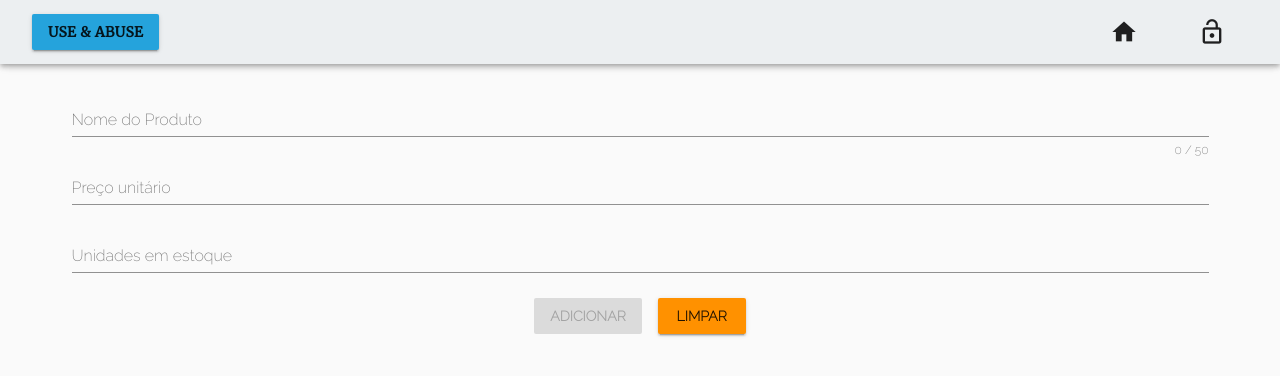
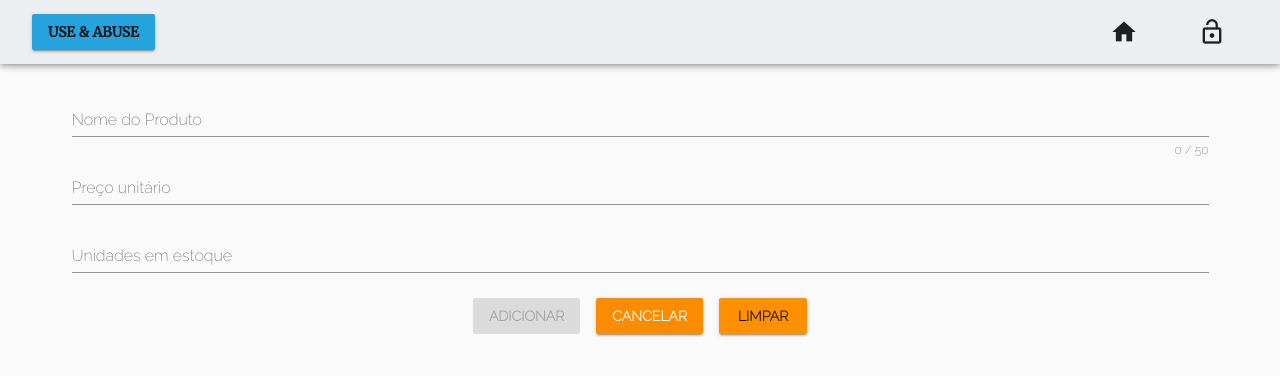
Before and after one commit to dougtq/stockings, a Vue app: page /add in a window 1280 px wide. Shown: the top 376 px of the page. Built offline with nearby package versions, Linux system fonts and the light colour scheme.

Commit message:
service-worker build

```diff
--- a/package.json
+++ b/package.json
@@ -17,8 +17,10 @@
     "axios": "^0.18.0",
     "firebase": "^4.12.1",
     "shortid": "^2.2.8",
+    "sw-precache-webpack-plugin": "^0.11.5",
     "vue": "^2.5.2",
     "vue-router": "^3.0.1",
+    "vuefire": "^1.4.5",
     "vuetify": "^1.0.13",
     "vuex": "^3.0.1"
   },
--- a/src/App.vue
+++ b/src/App.vue
@@ -34,9 +34,14 @@
         </v-navigation-drawer>
       </div>
       <v-toolbar clipped-right color="blue-grey lighten-5 black--text">
-        <v-toolbar-title>
-          <v-btn :to="{ name: 'Index' }" id="brand-name" color="light-blue lighten-1"><v-icon color="black"></v-icon><b> {{ title }} </b></v-btn>
-        </v-toolbar-title>
+        <span class="hidden-md-and-up">
+          <v-toolbar-side-icon @click="sidebar = !sidebar"></v-toolbar-side-icon>
+        </span>
+        <!-- <v-toolbar-title id="brand-name">
+        </v-toolbar-title> -->
+        <span class="hidden-sm-and-down">
+          <v-btn :to="{ name: 'Index' }" color="light-blue lighten-1"><v-icon color="black"></v-icon><b> {{ title }} </b></v-btn>
+        </span>
         <v-spacer></v-spacer>
         <v-toolbar-items class="hidden-sm-and-down" justify-space-around>
           <v-btn exact flat raised v-for="(page, i) of pages" :key="i" :to="page.route"><v-icon medium :color="page.color">{{ page.icon }}</v-icon></v-btn>
@@ -45,7 +50,7 @@
           </v-btn>
         </v-toolbar-items>
         <span class="hidden-md-and-up">
-          <v-toolbar-side-icon @click="sidebar = !sidebar"></v-toolbar-side-icon>
+          <v-btn :to="{ name: 'Index' }" color="light-blue lighten-1"><v-icon color="black"></v-icon><b> {{ title }} </b></v-btn>
         </span>
       </v-toolbar>
     </header>
@@ -109,18 +114,21 @@ export default {
     -webkit-font-smoothing: antialiased;
     -moz-osx-font-smoothing: grayscale;
     text-align: center;
-    /* padding: 10px; */
   }
 
   #content {
     font-family: 'Raleway', sans-serif;
   }
 
-  #menu, #footer {
+  #menu {
     font-family: 'Merriweather', serif;
   }
 
-  .hidden-sm-and-down a {
-    margin-right: 5px;
+  @media screen and (max-width: 480px) {
+    .brand-name {
+      float: right;
+      position: relative;
+      display: none;
+    }
   }
 </style>
--- a/src/components/Adicionar.vue
+++ b/src/components/Adicionar.vue
@@ -20,12 +20,8 @@
         :rules="quantityRules"
         required></v-text-field>
     </v-layout>
-      <v-btn
-        type="submit"
-        color="primary"
-        :disabled="!valid">
-        <b>adicionar</b>
-      </v-btn>
+      <v-btn type="submit" color="primary" :disabled="!valid"><b>adicionar</b></v-btn>
+      <v-btn href="javascript:window.history.go(-1)" color="warning"><b>Cancelar</b></v-btn>
       <v-btn @click="clear" color="orange accent-3"><b>limpar</b></v-btn>
   </v-form>
 </v-flex>
--- a/src/components/Produto.vue
+++ b/src/components/Produto.vue
@@ -33,7 +33,7 @@
             :disabled="!valid || isLoading">
             <b>atualizar</b>
           </v-btn>
-          <v-btn @click="clear" color="orange accent-3"><b>limpar</b></v-btn>
+          <v-btn href="javascript:window.history.go(-1)" color="warning"><b>Cancelar</b></v-btn>
       </v-form>
     </v-flex>
   </v-layout>
```
Also changed, not shown: src/main.js (+5 -4 lines), src/service/firebase.js (added, +12 -0 lines), src/assets/logo.png (added), 2 other files (tests, documents, lock files or other folders).
